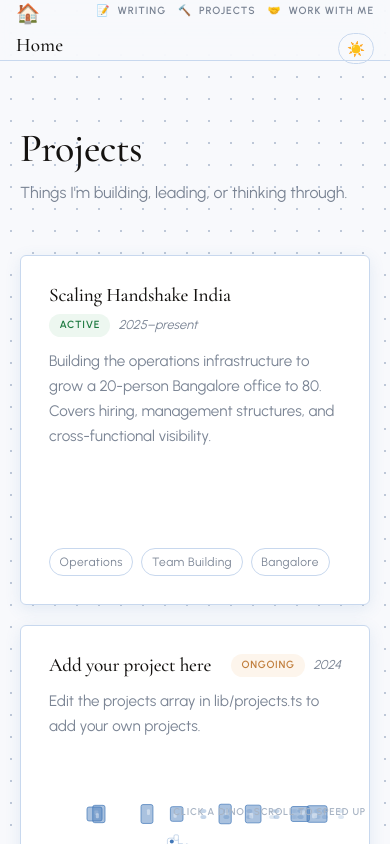
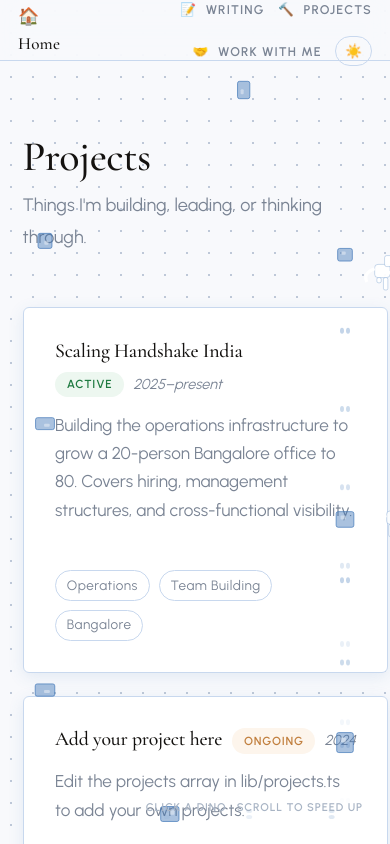
Before and after one commit to rsrinath1234/personal-site, a Next.js app: page /projects in a window 390 px wide. Shown: the top 844 px of the page. Built offline with nearby package versions, Linux system fonts and the light colour scheme.

Commit message:
more mobile fixes
more mobile fixes

```diff
--- a/components/DinoAnimation.tsx
+++ b/components/DinoAnimation.tsx
@@ -57,23 +57,13 @@
     function buildPath() {
       const navH = 60
       const mx = 45
-      const isMobile = W < 768
-      if (isMobile) {
-        // Mobile: horizontal loop along bottom 60px only
-        const y = H - 30
-        PATH = [
-          { x: mx, y },
-          { x: W - mx, y },
-          { x: mx, y },
-        ]
-      } else {
+      // Full rectangle path on all screen sizes — dino runs around the whole page
       PATH = [
         { x: mx, y: navH + 30 },
         { x: mx, y: H - 30 },
         { x: W - mx, y: H - 30 },
         { x: W - mx, y: navH + 30 },
       ]
-      }
     }
 
     function getPosOnPath(t: number) {
@@ -92,14 +82,9 @@
           const y = a.y + dy * f
           const angle = Math.atan2(dy, dx)
           // Inward = perpendicular to path, pointing toward content
-          // Mobile (bottom strip): always up. Desktop (rectangle): (dy, -dx) for clockwise
-          let inward: { x: number; y: number }
-          if (PATH.length === 3) {
-            inward = { x: 0, y: -1 }
-          } else {
+          // (dy, -dx) for clockwise rectangle
           const inLen = Math.hypot(dy, -dx) || 1
-            inward = { x: dy / inLen, y: -dx / inLen }
-          }
+          const inward = { x: dy / inLen, y: -dx / inLen }
           return { x, y, angle, seg: i, inward }
         }
         target -= seg
@@ -107,7 +92,7 @@
       const a = PATH[0], b = PATH[1]
       const dx = b.x - a.x, dy = b.y - a.y
       const inLen = Math.hypot(dy, -dx) || 1
-      const inward = PATH.length === 3 ? { x: 0, y: -1 } : { x: dy / inLen, y: -dx / inLen }
+      const inward = { x: dy / inLen, y: -dx / inLen }
       return { x: PATH[0].x, y: PATH[0].y, angle: Math.atan2(dy, dx), seg: 0, inward }
     }
 
--- a/pages/consulting.tsx
+++ b/pages/consulting.tsx
@@ -34,14 +34,14 @@
       <div className="container page">
         <div className="fade-up" style={{ marginBottom: '3.5rem' }}>
           <h1 style={{ marginBottom: '0.75rem' }}>Work With Me</h1>
-          <p style={{ color: 'var(--ink-light)', maxWidth: '520px', fontSize: '1.05rem', lineHeight: '1.8' }}>
+          <p style={{ color: 'var(--ink-secondary)', maxWidth: '520px', fontSize: '1.05rem', lineHeight: '1.8' }}>
             I advise early-stage teams on operations, hiring, and building high-functioning offshore teams.
             If you're working on something interesting, I'd love to hear about it.
           </p>
           <div className="hero-divider" style={{ marginTop: '2rem' }} />
           <div style={{ display: 'grid', gridTemplateColumns: 'repeat(auto-fill, minmax(200px, 1fr))', gap: '1.5rem', marginTop: '2rem' }}>
             {['Operations & Scaling', 'Offshore Team Building', 'Hiring Strategy', 'Exec Advising'].map(area => (
-              <div key={area} style={{ padding: '1.25rem', background: 'var(--warm-white)', border: '1px solid var(--border)', borderRadius: '4px' }}>
+              <div key={area} style={{ padding: '1.25rem', background: 'var(--card-bg)', border: '1px solid var(--border)', borderRadius: '4px' }}>
                 <p style={{ fontSize: '0.9rem', fontWeight: 500, color: 'var(--ink)', margin: 0 }}>{area}</p>
               </div>
             ))}
--- a/styles/globals.css
+++ b/styles/globals.css
@@ -46,7 +46,7 @@
 *, *::before, *::after { box-sizing: border-box; margin: 0; padding: 0; }
 
 html {
-  font-size: 16px;
+  font-size: clamp(15px, 2vw + 12px, 18px);
   -webkit-font-smoothing: antialiased;
   -moz-osx-font-smoothing: grayscale;
   scroll-behavior: smooth;
@@ -65,7 +65,7 @@
   transition: background-color 0.4s ease, color 0.4s ease;
 }
 
-/* Typography */
+/* Typography — unified scale */
 h1, h2, h3, h4, h5, h6 {
   font-family: 'Cormorant Garamond', serif;
   line-height: 1.15;
@@ -74,9 +74,9 @@
   font-weight: 500;
 }
 
-h1 { font-size: clamp(2.5rem, 6vw, 4.25rem); }
-h2 { font-size: clamp(1.6rem, 3vw, 2.4rem); }
-h3 { font-size: 1.3rem; }
+h1 { font-size: clamp(2rem, 5vw + 1.25rem, 4rem); }
+h2 { font-size: clamp(1.5rem, 2.5vw + 1rem, 2.25rem); }
+h3 { font-size: clamp(1.15rem, 1.5vw + 0.9rem, 1.35rem); }
 
 p { line-height: 1.75; color: var(--ink-secondary); }
 
@@ -110,17 +110,17 @@
 
 .nav-logo {
   font-family: 'Cormorant Garamond', serif;
-  font-size: 1.2rem;
+  font-size: clamp(0.95rem, 2.2vw, 1.15rem);
   font-weight: 500;
   color: var(--ink);
   letter-spacing: 0.01em;
 }
 .nav-logo:hover { color: var(--accent); }
 
-.nav-links { display: flex; gap: 2rem; list-style: none; }
+.nav-links { display: flex; gap: clamp(1rem, 3vw, 2rem); list-style: none; }
 
 .nav-links a {
-  font-size: 0.75rem;
+  font-size: clamp(0.7rem, 2vw, 0.8rem);
   font-weight: 600;
   letter-spacing: 0.09em;
   text-transform: uppercase;
@@ -135,9 +135,9 @@
   background: none;
   border: 1.5px solid var(--border);
   border-radius: 20px;
-  padding: 0.3rem 0.75rem;
+  padding: 0.35rem 0.75rem;
   cursor: pointer;
-  font-size: 0.8rem;
+  font-size: clamp(0.75rem, 1.8vw, 0.85rem);
   color: var(--ink-muted);
   display: flex;
   align-items: center;
@@ -147,7 +147,7 @@
   font-weight: 500;
 }
 .theme-toggle:hover { border-color: var(--accent); color: var(--accent); }
-.theme-toggle .icon { font-size: 0.9rem; transition: transform 0.4s ease; }
+.theme-toggle .icon { font-size: 1em; transition: transform 0.4s ease; }
 [data-theme="dark"] .theme-toggle .icon { transform: rotate(180deg); }
 
 /* Page */
@@ -179,7 +179,7 @@
 .hero h1 em { font-style: italic; color: var(--ink-secondary); }
 
 .hero-bio {
-  font-size: 1.1rem;
+  font-size: clamp(1rem, 1.5vw + 0.5rem, 1.15rem);
   color: var(--ink-secondary);
   max-width: 520px;
   line-height: 1.8;
@@ -191,7 +191,7 @@
 
 /* Section label */
 .section-label {
-  font-size: 0.68rem;
+  font-size: clamp(0.65rem, 1.5vw, 0.72rem);
   font-weight: 600;
   letter-spacing: 0.12em;
   text-transform: uppercase;
@@ -241,14 +241,14 @@
 }
 
 .card h3 {
-  font-size: 1.2rem;
+  font-size: clamp(1.1rem, 1.5vw + 0.7rem, 1.25rem);
   margin-bottom: 0.6rem;
   color: var(--ink);
   font-family: 'Cormorant Garamond', serif;
 }
 
 .card p {
-  font-size: 0.875rem;
+  font-size: clamp(0.85rem, 1.2vw + 0.5rem, 0.9rem);
   color: var(--ink-muted);
   line-height: 1.65;
   margin-bottom: 1.1rem;
@@ -296,9 +296,9 @@
 .back-link:hover { color: var(--ink); }
 
 /* Prose */
-.prose { font-size: 1.05rem; line-height: 1.85; color: var(--ink-secondary); }
-.prose h2 { font-size: 1.6rem; color: var(--ink); margin: 3rem 0 1rem; }
-.prose h3 { color: var(--ink); margin: 2rem 0 0.75rem; }
+.prose { font-size: clamp(1rem, 1.2vw + 0.6rem, 1.1rem); line-height: 1.85; color: var(--ink-secondary); }
+.prose h2 { font-size: clamp(1.4rem, 2vw + 0.8rem, 1.65rem); color: var(--ink); margin: 3rem 0 1rem; }
+.prose h3 { font-size: clamp(1.15rem, 1.2vw + 0.7rem, 1.25rem); color: var(--ink); margin: 2rem 0 0.75rem; }
 .prose p { margin-bottom: 1.625rem; }
 .prose ul, .prose ol { padding-left: 1.5rem; margin-bottom: 1.625rem; }
 .prose li { margin-bottom: 0.5rem; }
@@ -509,7 +509,7 @@
 @media (max-width: 640px) {
   .nav-inner { padding: 0 1rem; }
   .nav-links { gap: 0.75rem; flex-wrap: wrap; justify-content: flex-end; }
-  .nav-links a { font-size: 0.65rem; }
+  .nav-links a { font-size: clamp(0.7rem, 3vw, 0.8rem); }
   .theme-toggle .label { display: none; }
   .theme-toggle { padding: 0.35rem 0.5rem; }
   .card-grid, .project-grid { grid-template-columns: 1fr; }
```
Lines whose indentation alone changed are shown as unchanged.
